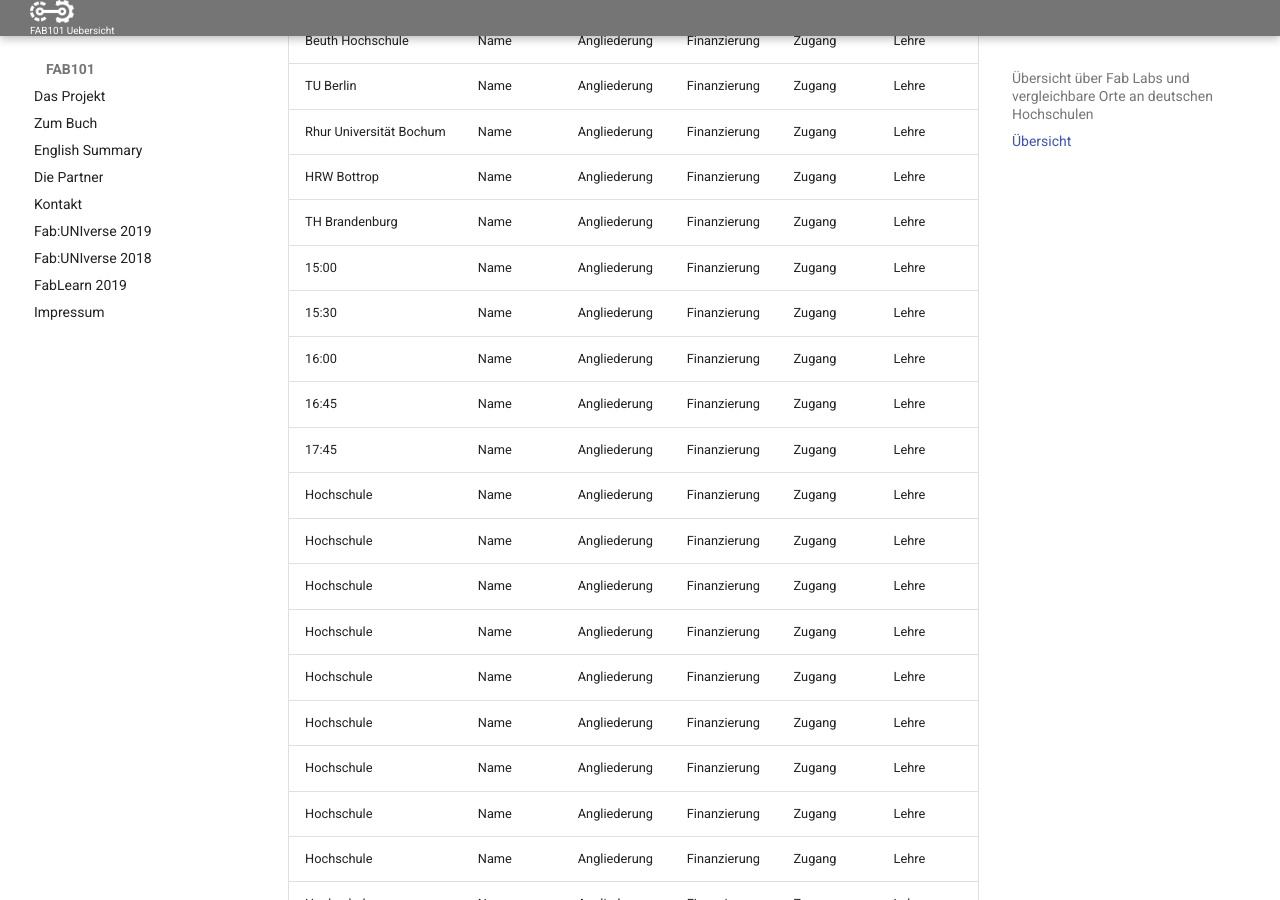
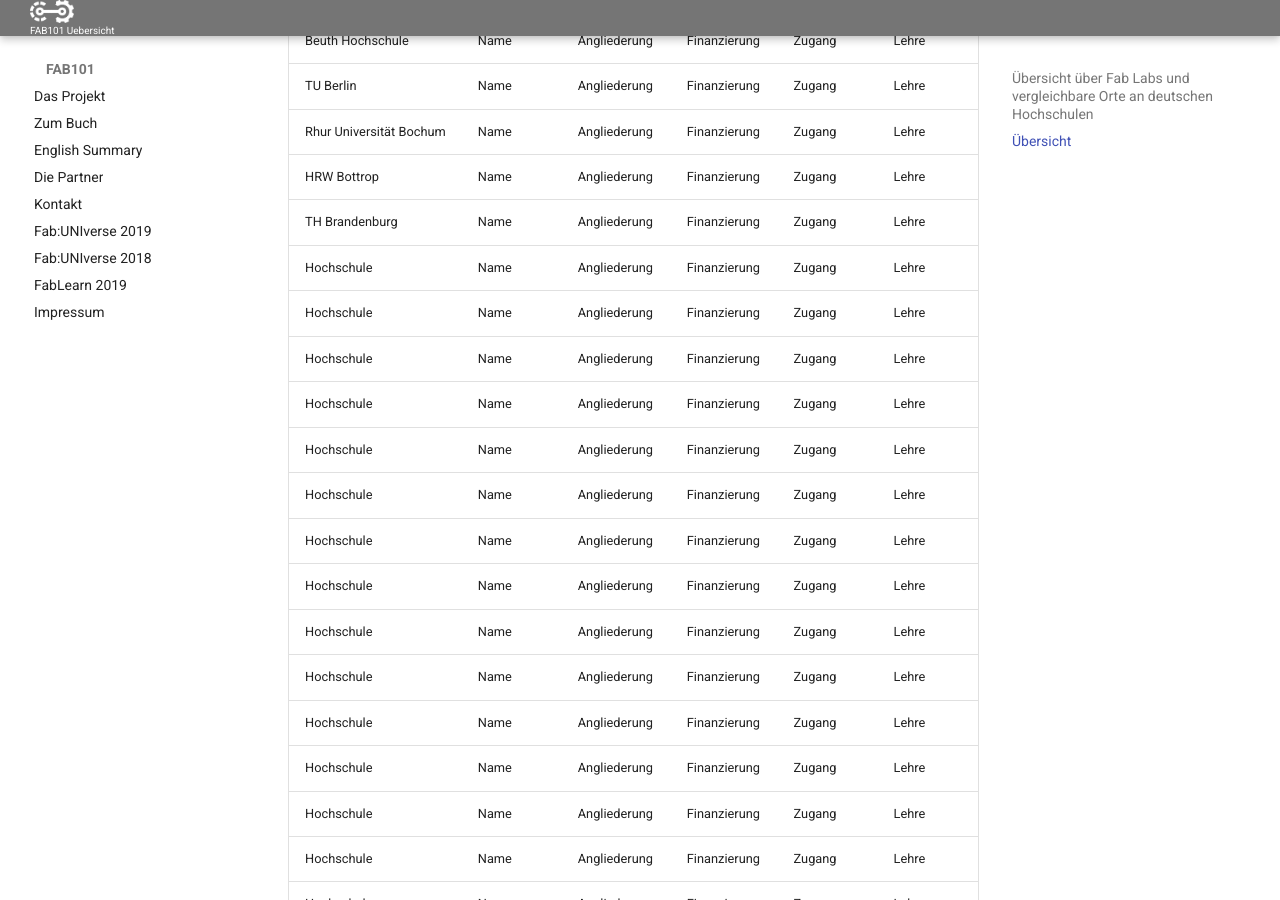
Before and after one commit to FabLabSiegen/fab101-docs, an MkDocs documentation site: the page built from docs/uebersicht.md, in a window 1280 px wide and 900 px high, scrolled down 582 px. Built offline with MkDocs 1.6.1 and Material for MkDocs 9.7.7, drawn with Linux system fonts in a browser that asks for light colours.

Commit message:
Update uebersicht.md

```diff
--- a/docs/uebersicht.md
+++ b/docs/uebersicht.md
@@ -16,11 +16,11 @@
 | Rhur Universität Bochum  | Name          | Angliederung | Finanzierung | Zugang | Lehre  |
 | HRW Bottrop        | Name          | Angliederung | Finanzierung | Zugang | Lehre  |
 | TH Brandenburg     | Name          | Angliederung | Finanzierung | Zugang | Lehre  |
-| 15:00         | Name          | Angliederung | Finanzierung | Zugang | Lehre  |
-| 15:30         | Name          | Angliederung | Finanzierung | Zugang | Lehre  |
-| 16:00         | Name          | Angliederung | Finanzierung | Zugang | Lehre  |
-| 16:45         | Name          | Angliederung | Finanzierung | Zugang | Lehre  |
-| 17:45         | Name          | Angliederung | Finanzierung | Zugang | Lehre  |
+| Hochschule         | Name          | Angliederung | Finanzierung | Zugang | Lehre  |
+|Hochschule        | Name          | Angliederung | Finanzierung | Zugang | Lehre  |
+|Hochschule       | Name          | Angliederung | Finanzierung | Zugang | Lehre  |
+|Hochschule        | Name          | Angliederung | Finanzierung | Zugang | Lehre  |
+|Hochschule       | Name          | Angliederung | Finanzierung | Zugang | Lehre  |
 |Hochschule        | Name          | Angliederung | Finanzierung | Zugang | Lehre  |
 |Hochschule        | Name          | Angliederung | Finanzierung | Zugang | Lehre  |
 |Hochschule        | Name          | Angliederung | Finanzierung | Zugang | Lehre  |
```
